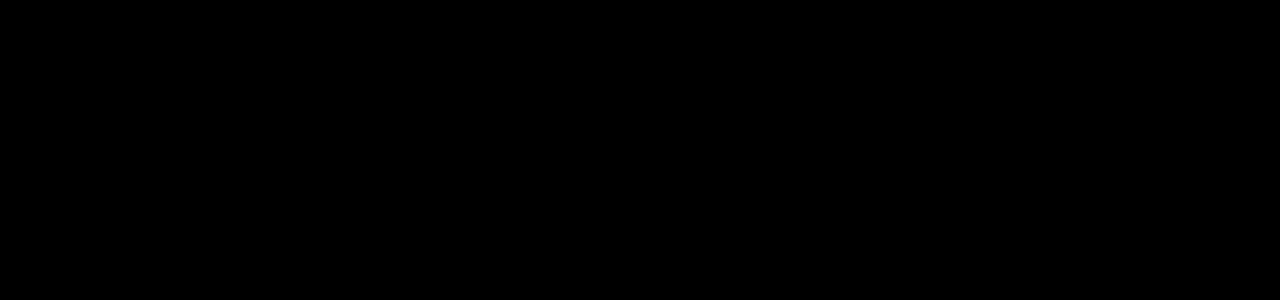
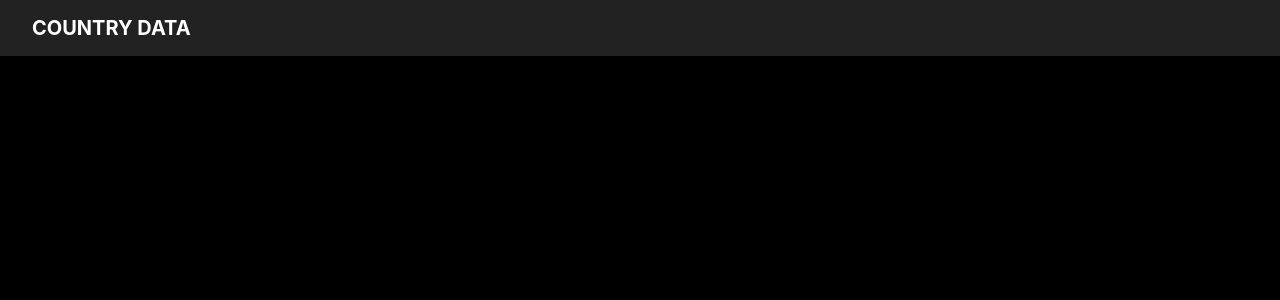
Before and after one commit to gilangap27/country-data-react, a React (Create React App) app: page / in a window 1280 px wide. Shown: the top 300 px of the page. Built offline with nearby package versions, Linux system fonts and the light colour scheme.

Commit message:
Design navbar

```diff
--- a/src/App.js
+++ b/src/App.js
@@ -1,7 +1,10 @@
+import Home from "./components/Home";
 
 function App() {
   return (
-    <div className="App"></div>
+    <div className="App">
+      <Home />
+    </div>
   );
 }
 
--- /dev/null
+++ b/src/components/Home.js
@@ -0,0 +1,11 @@
+import Navbar from "./navbar/Navbar";
+
+const Home = () => {
+    return (
+        <>
+            <Navbar />
+        </>
+    );
+};
+
+export default Home;
--- /dev/null
+++ b/src/components/navbar/Navbar.css
@@ -0,0 +1,13 @@
+.navbar {
+    background-color: rgb(34, 34, 34);
+    color: white;
+    display: flex;
+    align-items: center;
+    padding: 1rem 2rem;
+  }
+
+  .nav-title {
+    text-align: center;
+    font-size: 20px;
+    margin-right: 40px;
+  }
--- /dev/null
+++ b/src/components/navbar/Navbar.js
@@ -0,0 +1,11 @@
+import "./Navbar.css";
+
+const Navbar = () => {
+    return (
+        <div className="navbar">
+            <h2 className="nav-title">COUNTRY DATA</h2>
+        </div>
+    );
+};
+
+export default Navbar;
```
